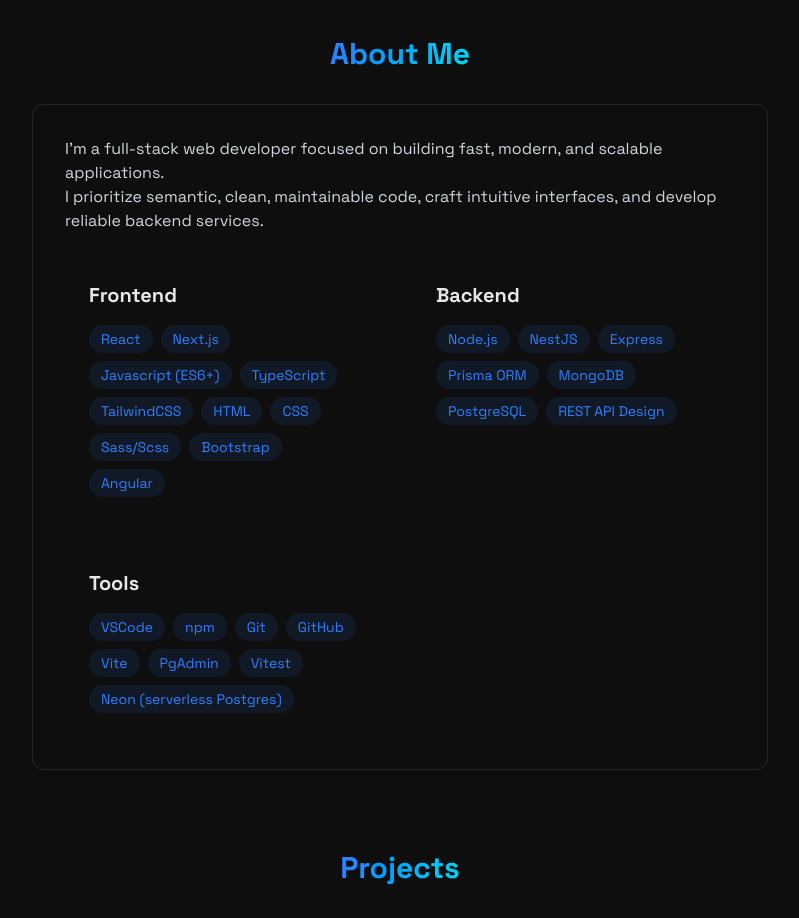
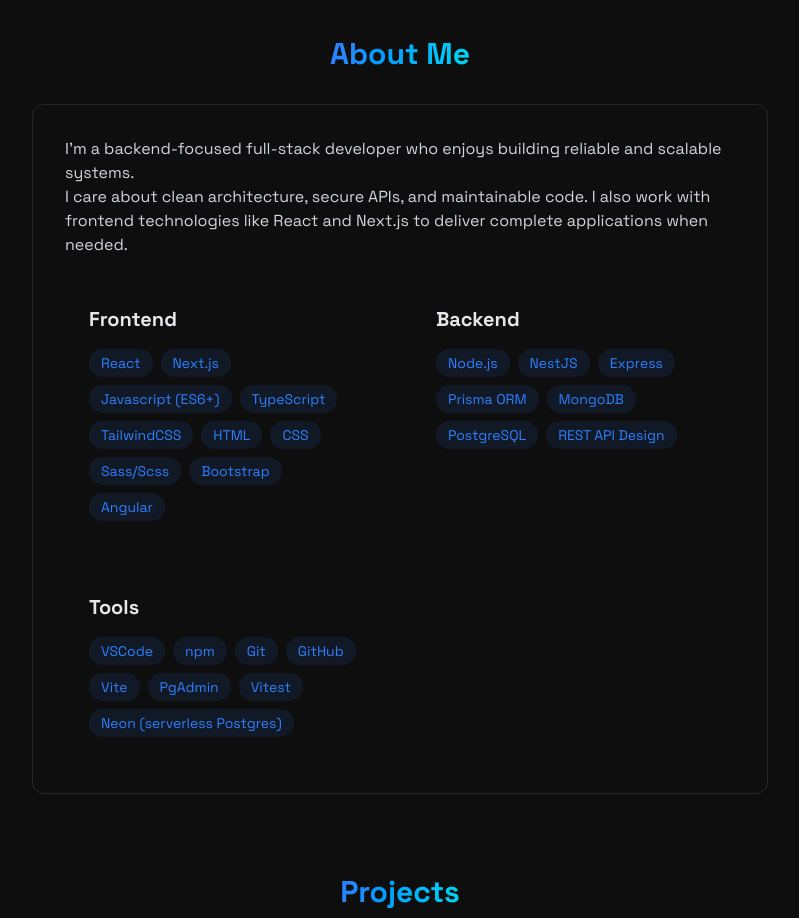
Before and after one commit to ARibeiroDev/portfolio, a React (Vite) app: page / in a window 1280 px wide. Shown: the part 780-1698 px from the top of the page, without its empty margins (240-1039 px from the left). Built offline with nearby package versions, Linux system fonts and the light colour scheme.

Commit message:
updated about info

```diff
--- a/src/components/sections/About.tsx
+++ b/src/components/sections/About.tsx
@@ -34,10 +34,8 @@
 
       <div className="rounded-xl p-8 border-white/10 border hover:-translate-y-1 transition-all">
         <p className="text-gray-300 mb-6">
-          I'm a full-stack web developer focused on building fast, modern, and
-          scalable applications.
-          <br /> I prioritize semantic, clean, maintainable code, craft
-          intuitive interfaces, and develop reliable backend services.
+          I’m a backend-focused full-stack developer who enjoys building reliable and scalable systems. <br />
+          I care about clean architecture, secure APIs, and maintainable code. I also work with frontend technologies like React and Next.js to deliver complete applications when needed.
         </p>
 
         <div className="grid grid-cols-1 md:grid-cols-2 gap-6">
```
